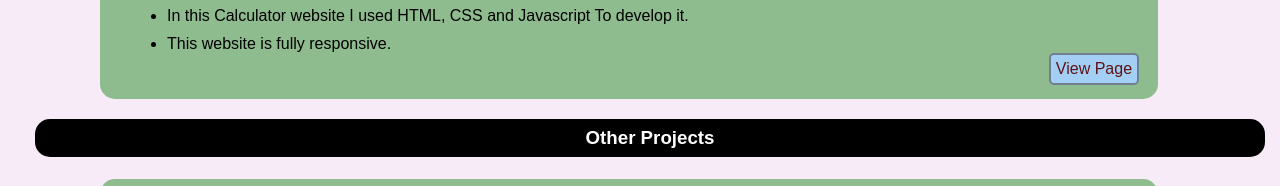
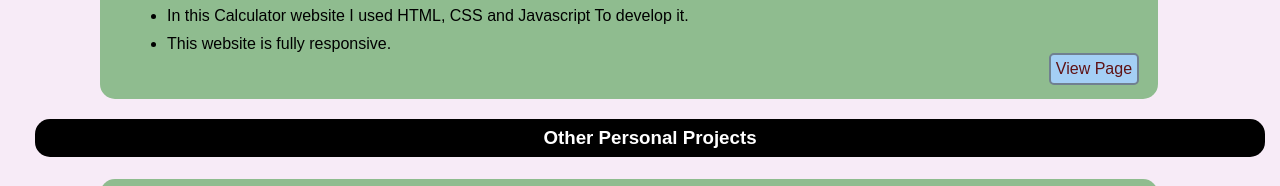
Before and after one commit to iamabhiCH/My-Portfolio, a plain HTML site: page projects.html in a window 1280 px wide. Shown: the part 1203-1389 px from the top of the page. Drawn offline with Linux system fonts and the light colour scheme.

Commit message:
Update projects.html

```diff
--- a/projects.html
+++ b/projects.html
@@ -70,7 +70,7 @@
                 </section>
             </div>
             <div class="other-projects">
-                <h3>Other Projects</h3>
+                <h3>Other Personal Projects</h3>
             </div>
             <div class="other-projects-list">
                 <section>
```
